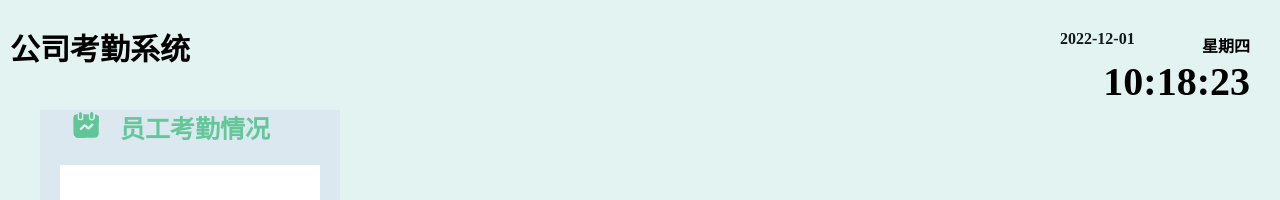
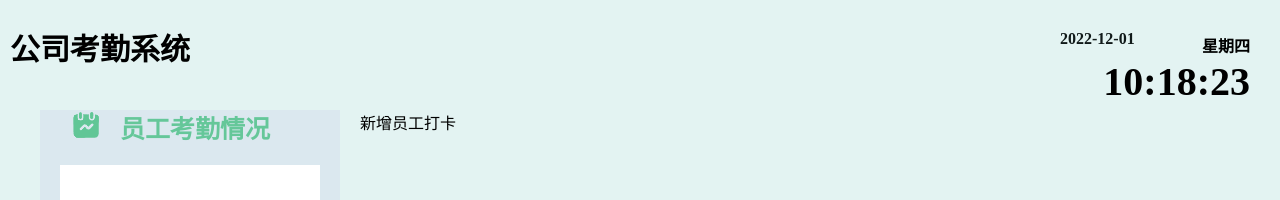
Before and after one commit to conisonas/CheckIn, a plain HTML site: page index.html in a window 1280 px wide. Shown: the top 200 px of the page. Drawn offline with Linux system fonts and the light colour scheme.

Commit message:
新增员工

```diff
--- a/index.html
+++ b/index.html
@@ -50,6 +50,7 @@
       </div>
     </div>
   </div>
+  <div>新增员工打卡</div>
   <script src="/func.js"></script>
 </body>
 
```
